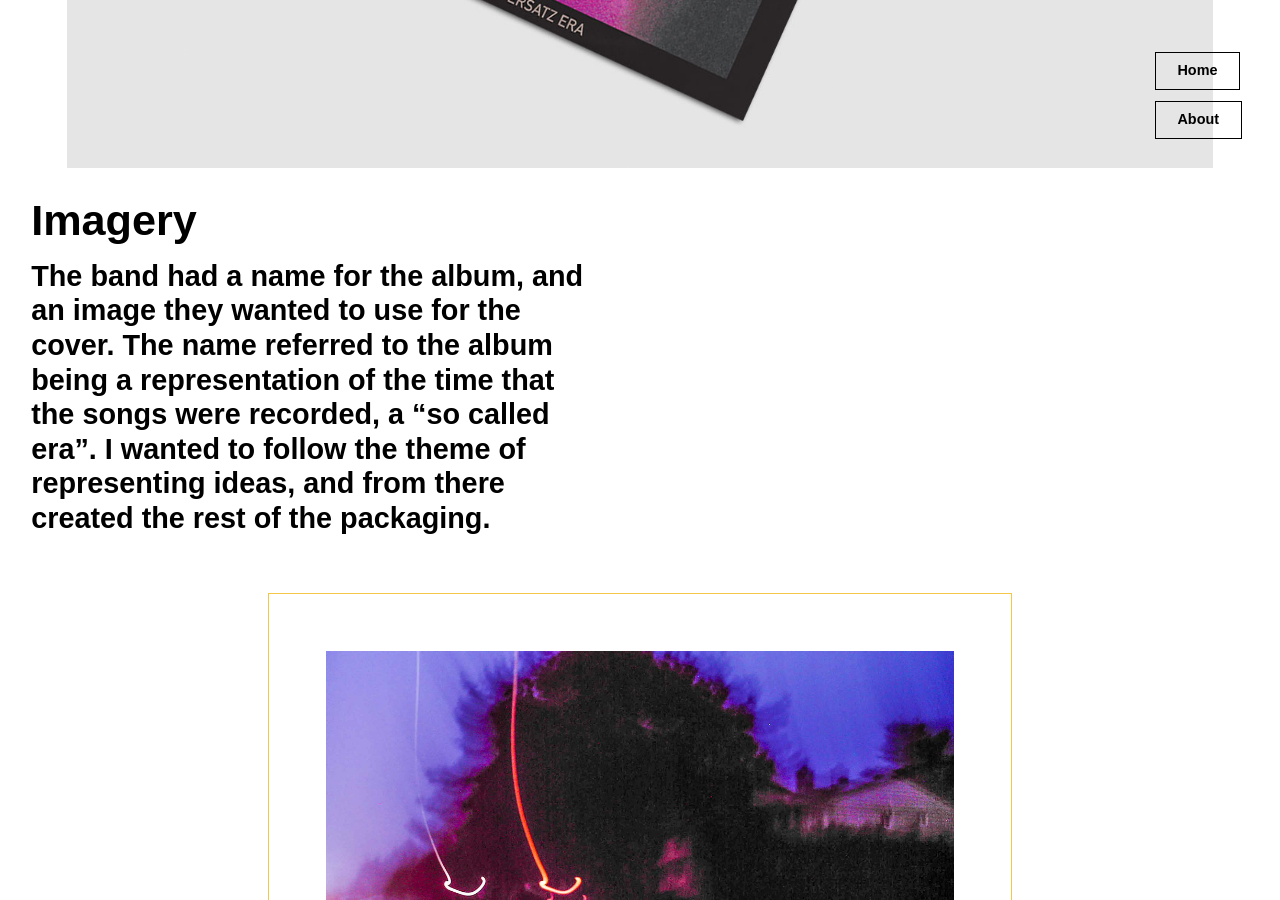
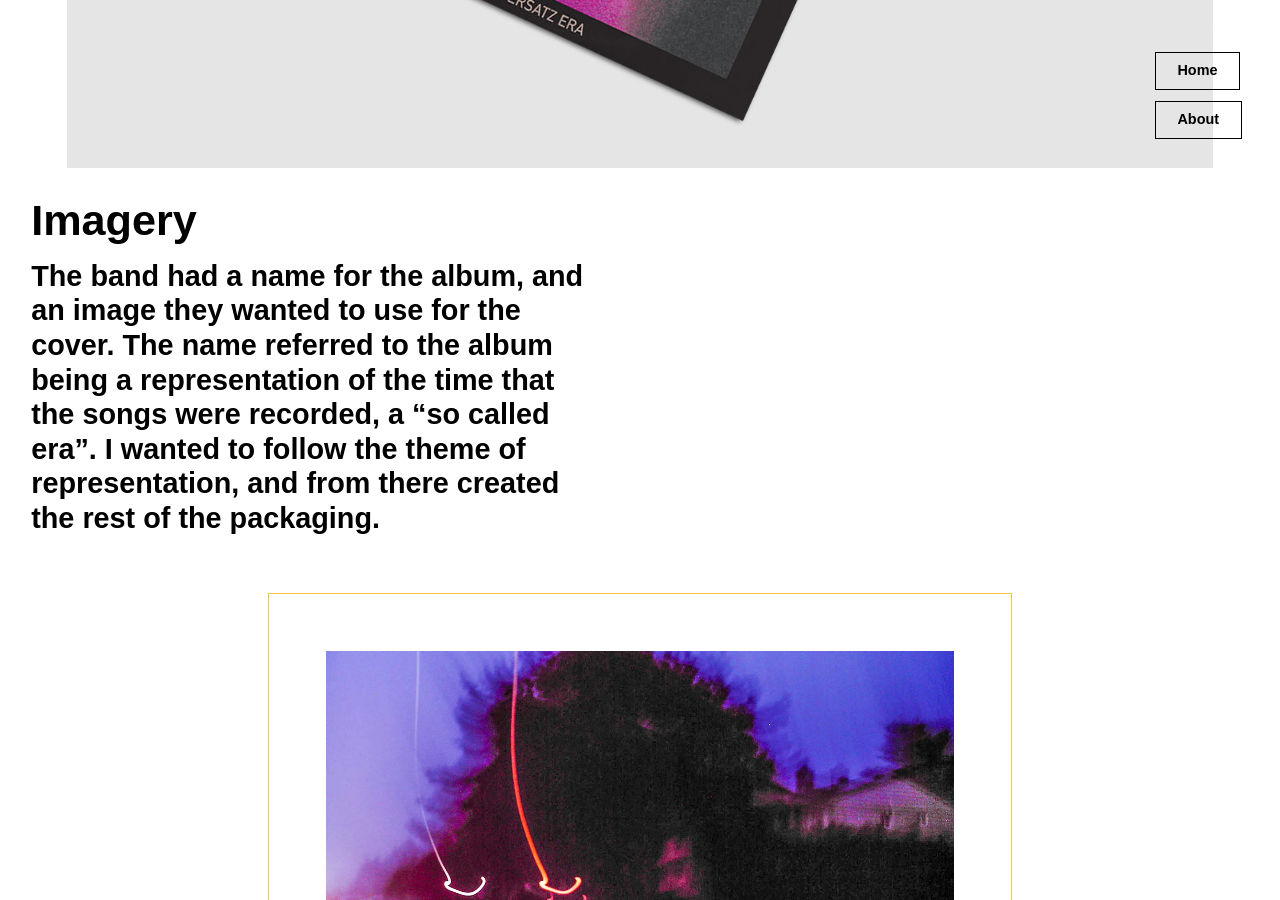
Before and after one commit to DoctorDiLauro/portfolio, a Jekyll site: the page built from the-heavy-medicine-band.html, in a window 1280 px wide and 900 px high, scrolled down 1339 px. Built offline with Jekyll 4.4.1, drawn with Linux system fonts in a browser that asks for light colours.

Commit message:
language hmb

```diff
--- a/the-heavy-medicine-band.html
+++ b/the-heavy-medicine-band.html
@@ -16,7 +16,7 @@ description: Case study of The Heavy Medicine Band's Ersatz Era packaging
 
     <div class="pad-t about-txt section-txt">
       <h3 class="push-1-2">Imagery</h3>
-      <p>The band had a name for the album, and an image they wanted to use for the cover. The name referred to the album being a representation of the time that the songs were recorded, a “so called era”. I wanted to follow the theme of representing ideas, and from there created the rest of the packaging.</p>
+      <p>The band had a name for the album, and an image they wanted to use for the cover. The name referred to the album being a representation of the time that the songs were recorded, a “so called era”. I wanted to follow the theme of representation, and from there created the rest of the packaging.</p>
     </div>
 
     <div class="pad-t">
```
